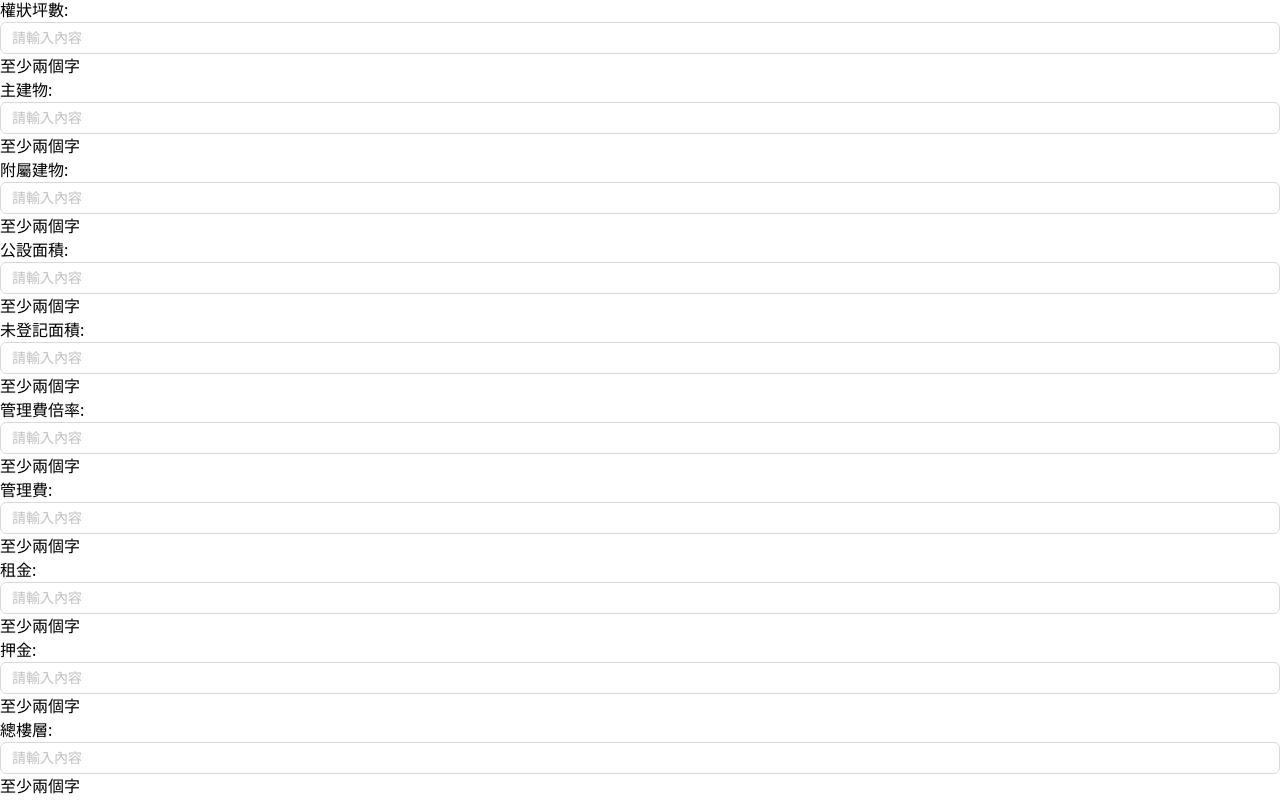
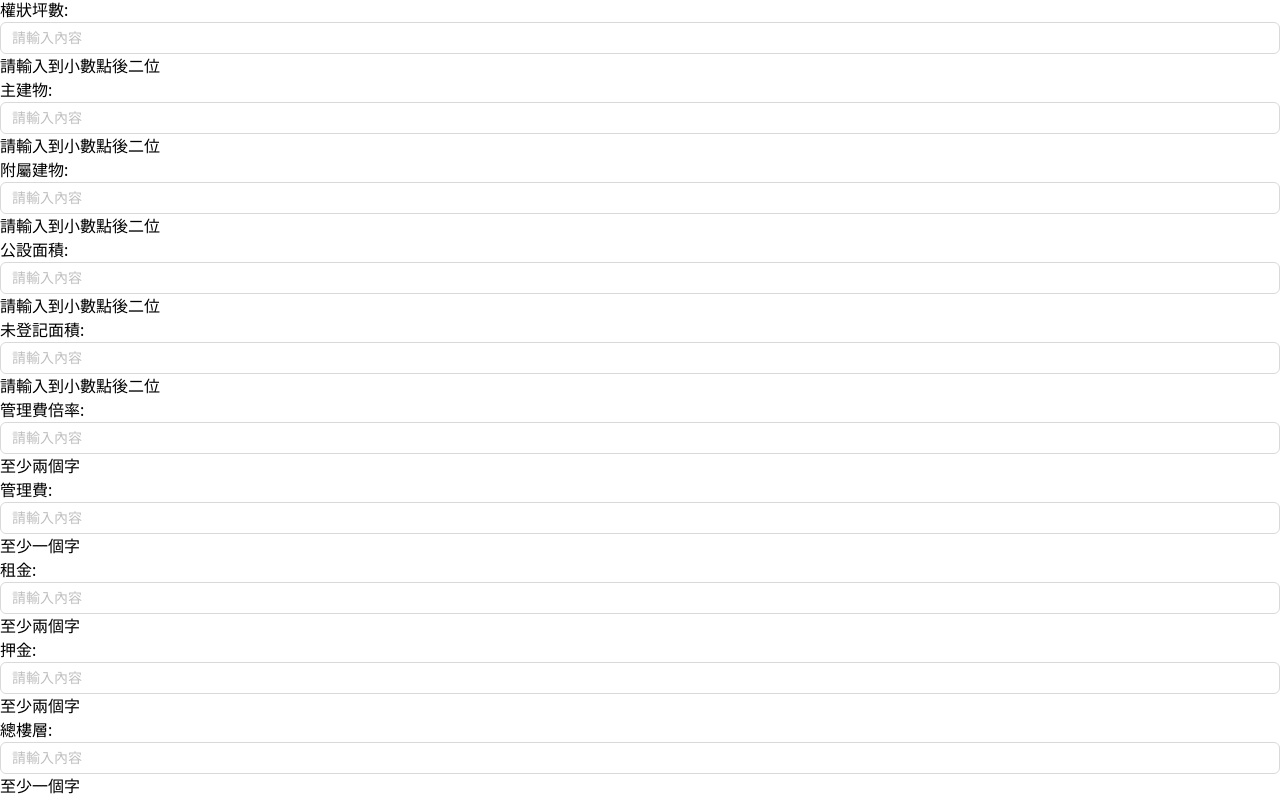
Before and after one commit to super-big-spuds/Real_estate_agent, a React (Vite) app: page /Tenement/Add in a window 1280 px wide. Shown: the part 458-1258 px from the top of the page. Built offline with nearby package versions, Linux system fonts and the light colour scheme; no server answers.

Commit message:
fix: data mismatch

```diff
--- a/src/components/tenement/TenementInfo.tsx
+++ b/src/components/tenement/TenementInfo.tsx
@@ -644,7 +644,12 @@ export default function TenementInfo(props: any) {
               <div className="grid grid-cols-5 gap-1 ">
                 <p className="col-span-1 text-right">產品類別:</p>
                 {/* radio */}
-                <Radio.Group className="col-span-4" defaultValue="套房">
+                <Radio.Group
+                  className="col-span-4"
+                  onChange={(e) =>
+                    handleChange("tenement_product_type", e.target.value)
+                  }
+                >
                   <Radio value="套房">套房</Radio>
                   <Radio value="店面">店面</Radio>
                   <Radio value="辦公室">辦公室</Radio>
@@ -658,7 +663,13 @@ export default function TenementInfo(props: any) {
               ) : (
                 <div className="grid grid-cols-5 gap-1 ">
                   <p className="text-right whitespace-nowrap">物件狀態:</p>
-                  <Radio.Group className="col-span-4">
+                  <Radio.Group
+                    className="col-span-4"
+                    onChange={(e) =>
+                      handleChange("tenement_status", e.target.value)
+                    }
+                    value={formData.tenement_status}
+                  >
                     <Radio value="未成交">未成交</Radio>
                     <Radio value="已成交">已成交</Radio>
                     <Radio value="已成交下架">已成交下架</Radio>
@@ -686,7 +697,13 @@ export default function TenementInfo(props: any) {
                 <p className="col-span-1 text-right whitespace-nowrap ">
                   面向:
                 </p>
-                <Radio.Group className="col-span-4">
+                <Radio.Group
+                  className="col-span-4"
+                  onChange={(e) =>
+                    handleChange("tenement_face", e.target.value)
+                  }
+                  value={formData.tenement_face}
+                >
                   <Radio value="海景">海景</Radio>
                   <Radio value="中庭">中庭</Radio>
                   <Radio value="三多路">三多路</Radio>
@@ -708,7 +725,7 @@ export default function TenementInfo(props: any) {
                       handleChange("total_rating", e.target.value)
                     }
                     isError={formData.total_rating.length <= 2}
-                    errorMessage={"至少兩個字"}
+                    errorMessage={"請輸入到小數點後二位"}
                   />
                 </div>
               )}
@@ -724,7 +741,7 @@ export default function TenementInfo(props: any) {
                       handleChange("main_building", e.target.value)
                     }
                     isError={formData.main_building.length <= 2}
-                    errorMessage={"至少兩個字"}
+                    errorMessage={"請輸入到小數點後二位"}
                   />
                 </div>
               )}
@@ -740,7 +757,7 @@ export default function TenementInfo(props: any) {
                       handleChange("affiliated_building", e.target.value)
                     }
                     isError={formData.affiliated_building.length <= 2}
-                    errorMessage={"至少兩個字"}
+                    errorMessage={"請輸入到小數點後二位"}
                   />
                 </div>
               )}
@@ -756,7 +773,7 @@ export default function TenementInfo(props: any) {
                       handleChange("public_building", e.target.value)
                     }
                     isError={formData.public_building.length <= 2}
-                    errorMessage={"至少兩個字"}
+                    errorMessage={"請輸入到小數點後二位"}
                   />
                 </div>
               )}
@@ -771,7 +788,7 @@ export default function TenementInfo(props: any) {
                       handleChange("unregistered_area", e.target.value)
                     }
                     isError={formData.unregistered_area.length <= 2}
-                    errorMessage={"至少兩個字"}
+                    errorMessage={"請輸入到小數點後二位"}
                   />
                 </div>
               )}
@@ -810,8 +827,8 @@ export default function TenementInfo(props: any) {
                     onChange={(e) =>
                       handleChange("management_fee", e.target.value)
                     }
-                    isError={formData.management_fee.length <= 2}
-                    errorMessage={"至少兩個字"}
+                    isError={formData.management_fee.length <= 0}
+                    errorMessage={"至少一個字"}
                   />
                 </div>
               )}
@@ -824,8 +841,8 @@ export default function TenementInfo(props: any) {
                   onChange={(e) =>
                     handleChange("tenement_floor", e.target.value)
                   }
-                  isError={formData.tenement_floor.length <= 2}
-                  errorMessage={"至少兩個字"}
+                  isError={formData.tenement_floor.length <= 0}
+                  errorMessage={"至少一個字"}
                 />
               </div>
             </div>
--- a/src/pages/new-tenement/develop.tsx
+++ b/src/pages/new-tenement/develop.tsx
@@ -33,6 +33,7 @@ export default function Rent() {
   const onSave = () => {
     noticeHook.handlers.handleSaveNoticeData();
     developHook.handlers.handleSave();
+    alert("儲存成功");
   };
 
   const onDelete = () => {
--- a/src/pages/new-tenement/market.tsx
+++ b/src/pages/new-tenement/market.tsx
@@ -28,6 +28,7 @@ export default function Market() {
   const onSave = () => {
     noticeHook.handlers.handleSaveNoticeData();
     marketHook.handlers.handleSave();
+    alert("儲存成功");
   };
 
   const onDelete = () => {
--- a/src/pages/new-tenement/rent.tsx
+++ b/src/pages/new-tenement/rent.tsx
@@ -30,6 +30,7 @@ export default function Rent() {
   const onSave = () => {
     noticeHook.handlers.handleSaveNoticeData();
     rentHook.handlers.handleSave();
+    alert("儲存成功");
   };
 
   const onDelete = () => {
--- a/src/pages/tenement/TenementList.tsx
+++ b/src/pages/tenement/TenementList.tsx
@@ -57,16 +57,18 @@ export const TenementLists = () => {
   const { columns, onRow } = useTenementList();
   const [data, setData] = useState<TenementList[]>([
     {
-      tenement_address: 54321,
+      tenement_address: "54321",
       tenement_face: "a",
       tenement_status: "a",
       tenement_type: "a",
       tenement_product_type: "a",
       management_fee_bottom: 100,
       management_floor_bottom: 7,
+      tenement_id: 1,
     },
     {
-      tenement_address: 54322,
+      tenement_id: 2,
+      tenement_address: "54322",
       tenement_face: "b",
       tenement_status: "b",
       tenement_type: "b",
@@ -75,7 +77,8 @@ export const TenementLists = () => {
       management_floor_bottom: 11,
     },
     {
-      tenement_address: 54323,
+      tenement_id: 3,
+      tenement_address: "54323",
       tenement_face: "c",
       tenement_status: "c",
       tenement_type: "c",
@@ -84,7 +87,8 @@ export const TenementLists = () => {
       management_floor_bottom: 3,
     },
     {
-      tenement_address: 54323,
+      tenement_id: 4,
+      tenement_address: "54323",
       tenement_face: "d",
       tenement_status: "d",
       tenement_type: "d",
@@ -101,6 +105,7 @@ export const TenementLists = () => {
 
   useEffect(() => {
     if (!dataTenement) return;
+
     const data = dataTenement.map((item) => {
       return {
         tenement_id: item.tenement_id,
```
